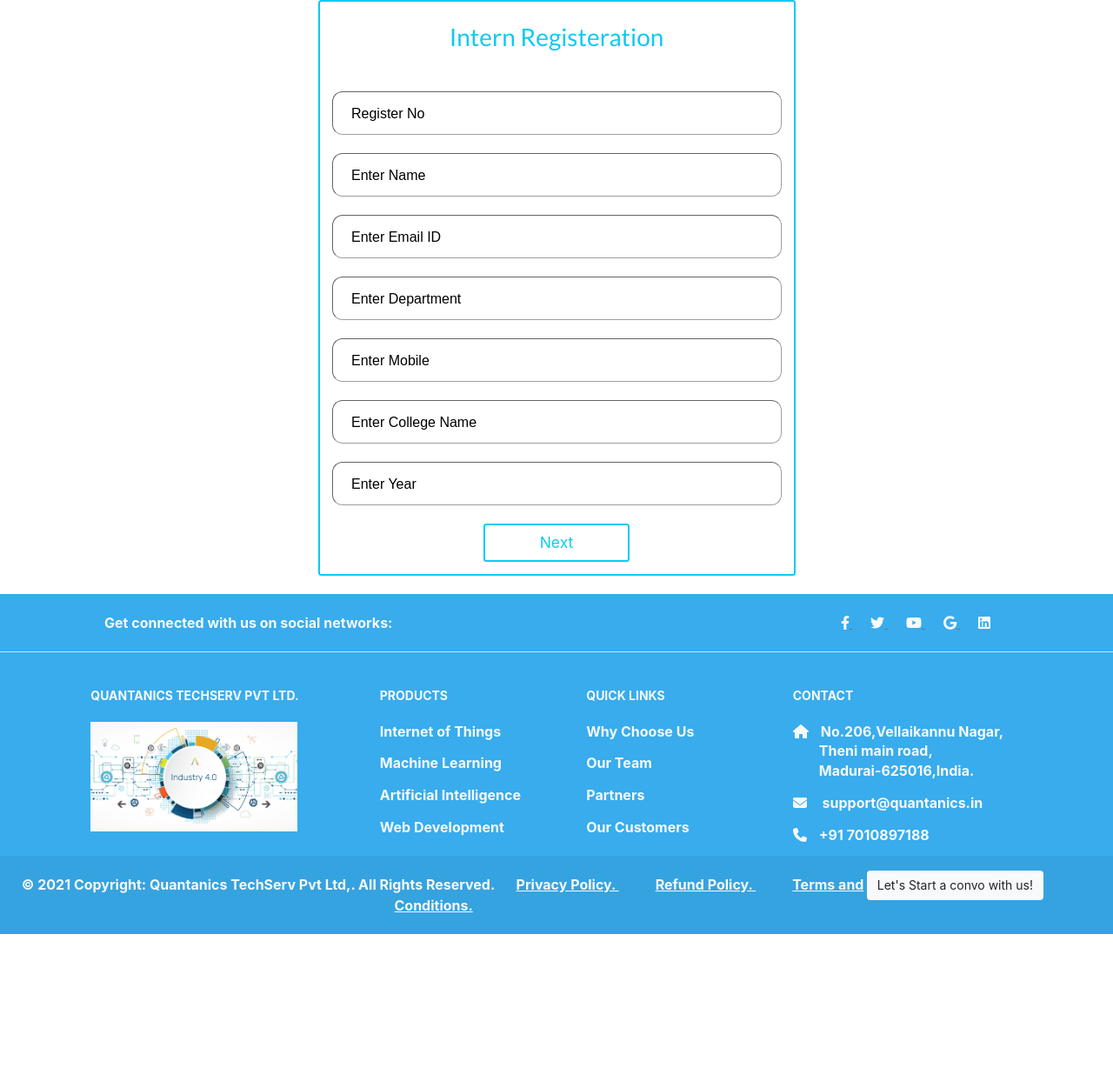
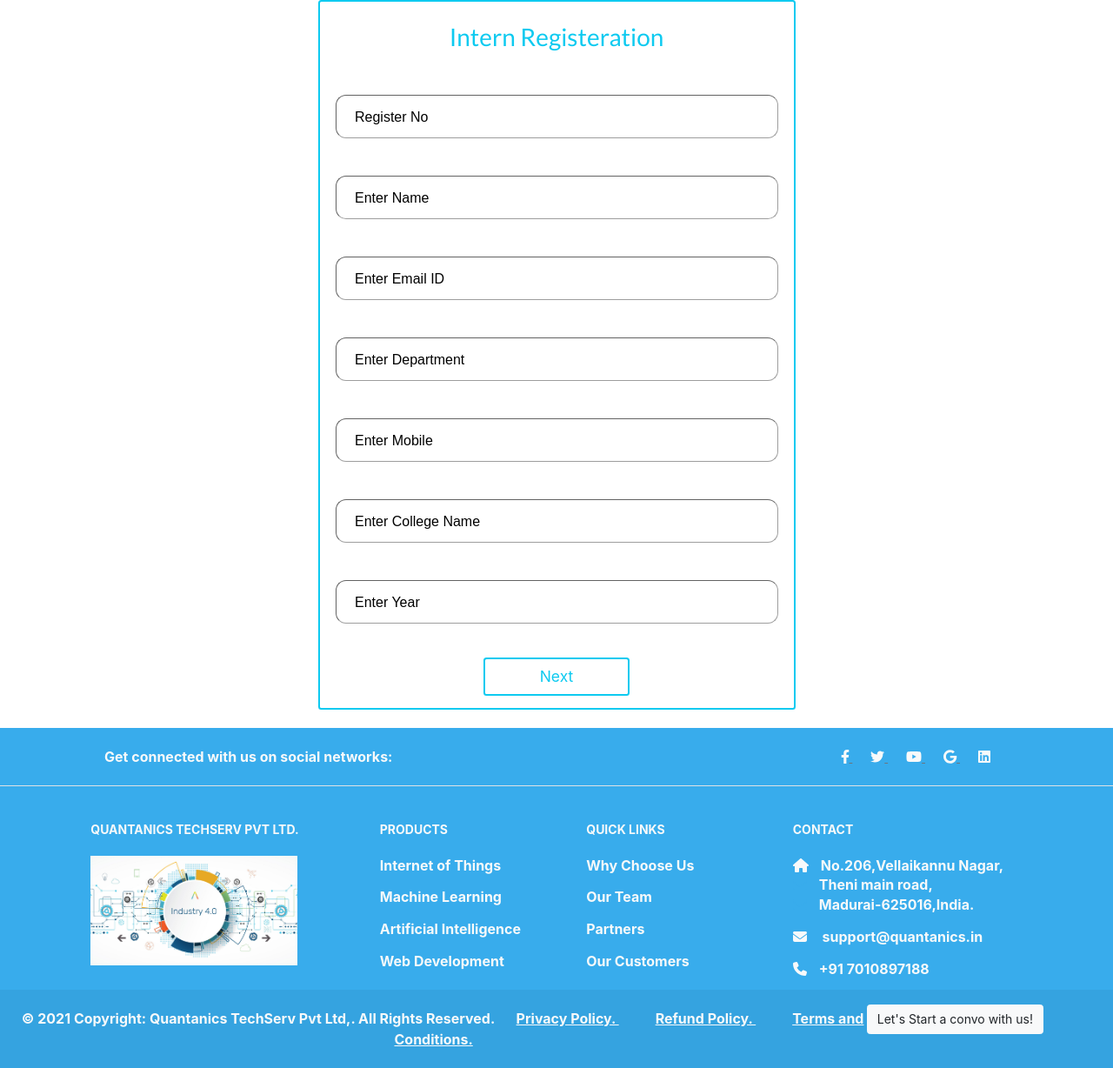
Before and after one commit to MATHAN4023/quantanics, a CodeIgniter 4 app: the page made by app/Views/Intern_register.php in a window 1280 px wide. Shown: the part 151-1379 px from the top of the page at 87% size. Before the commit the page ends 1225 px from the top, so only its background shows below. Run offline with PHP 8.4 and a stand-in for CodeIgniter, Linux system fonts and the light colour scheme; the template is opened without the code that fills it, so the values that code supplies are empty; some libraries are stand-ins or nearby versions.

Commit message:
make padding

```diff
--- a/assets/css/client.css
+++ b/assets/css/client.css
@@ -115,10 +115,6 @@ padding: 25px;
     width: 100%;
 }
 
-.ic2 {
-    margin-top: 30px;
-}
-
 input {
     border-width: 1px;
     opacity: 0.7;
@@ -132,7 +128,7 @@ input {
     font-size: 18px;
     height: 100%;
     outline: 0;
-    padding: 4px 20px 0;
+    padding: 10px 15px;
     width: 100%;
 
 }
@@ -200,3 +196,6 @@ label {
     width: 120px;
    margin-left: 10px;
 }
+.m-3{
+    padding: 4px;
+}
```
